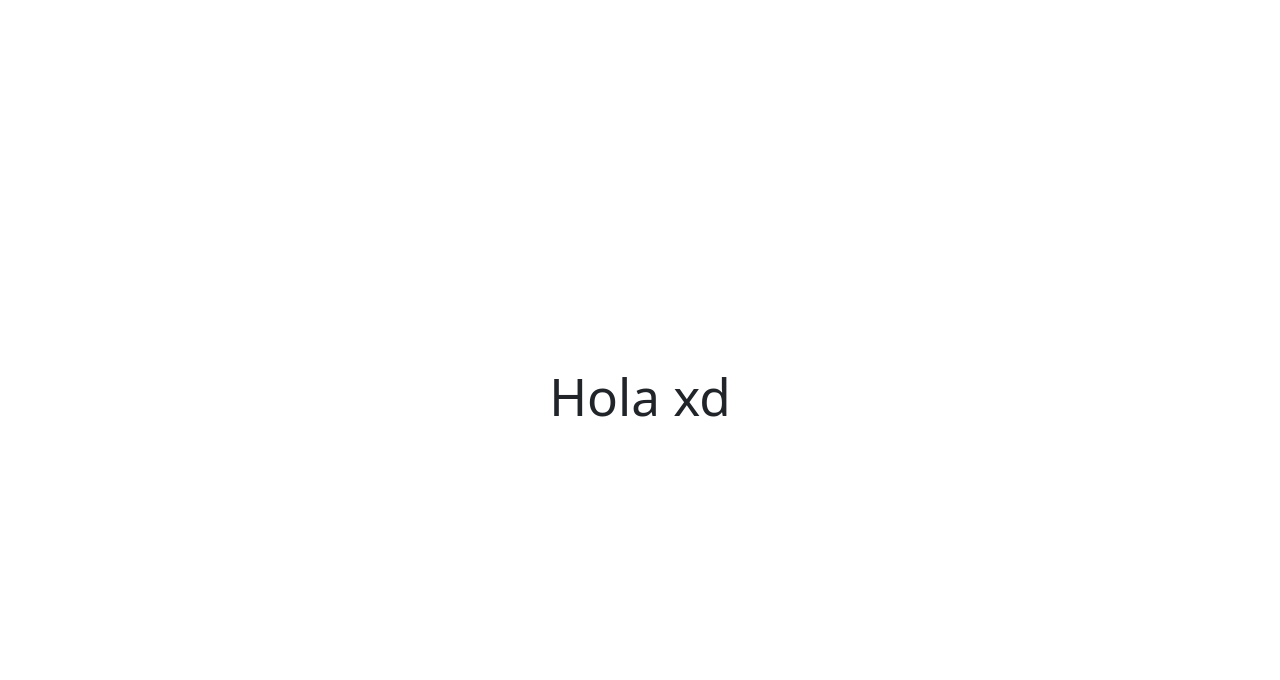
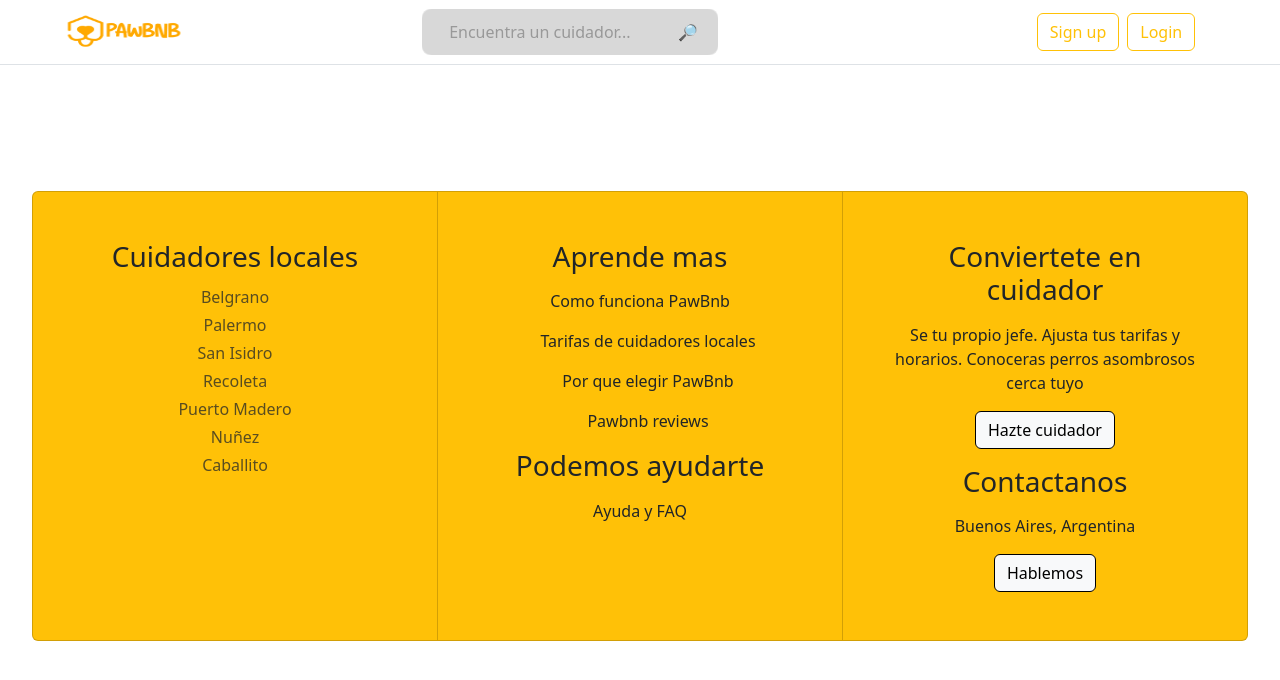
Before and after one commit to SamuelDTRI/FrontEndPawBnB, a React (Vite) app in the folder PawBnB/: page / in a window 1280 px wide. Shown: the top 680 px of the page. Built offline with nearby package versions, Linux system fonts and the light colour scheme.

Commit message:
Terminada la navBar

```diff
--- a/PawBnB/src/App.jsx
+++ b/PawBnB/src/App.jsx
@@ -10,14 +10,18 @@ import {
 import Footer from "./Components/Footer/Footer"
 import "./App.css";
 import "bootstrap/dist/css/bootstrap.min.css"
+import SearchBar from "./Components/SearchBar/SearchBar";
+import NavBar from "./Components/NavBar/NavBar";
 
 function App() {
 
   return (
-    <>
-      <h1>Hola xd</h1>
-       {/* <Footer/> */}
-    </>
+    <div>
+
+      <NavBar/>
+      <Footer/>
+
+    </div>
   );
 }
 
--- a/PawBnB/src/Components/Footer/Footer.jsx
+++ b/PawBnB/src/Components/Footer/Footer.jsx
@@ -2,7 +2,9 @@ import React from "react";
 
 const Footer = () => {
   return(
-   <div className='card-group'>
+
+   <div className='card-group w-100 mt-5'>
+
     <div div className=" card text-center mb-3 bg-warning">
       <div className="card-body">
         <h3 className="card-title mb-3">Cuidadores locales</h3>
--- a/PawBnB/src/Components/NavBar/NavBar.jsx
+++ b/PawBnB/src/Components/NavBar/NavBar.jsx
@@ -1,7 +1,24 @@
 import React from "react";
+import SearchBar from "../SearchBar/SearchBar";
+import { Link } from "react-router-dom";
+import logo from "../imagenes/logo/logo-pawbnb-horizontal.png"
+import style from "./NavBar.module.css"
+const NavBar = () => {
+return (
+  <div className="container-fluid">
+    <nav className="navbar fixed-top border-bottom">
 
-const NavBar = () => {
-  return <div>NavBar</div>;
+        <div className={style.imagen}><img src={logo} alt="PawBnb" /></div>
+        <div className="m-auto"> <SearchBar /></div>
+
+      <div className="col-12 col-md-3 m-1">
+      <button className="btn  me-2 border-warning text-warning">Sign up</button>
+      <button className="btn border-warning text-warning">Login</button>
+      </div>
+
+    </nav>
+ </div>
+ );
 };
 
 export default NavBar;
--- /dev/null
+++ b/PawBnB/src/Components/NavBar/NavBar.module.css
@@ -0,0 +1,9 @@
+.imagen{
+    width: 8em;
+    height: 3em;
+    margin-left: 60px;
+}
+.imagen img{
+    width: 100%;
+    height: 100%;
+}
--- a/PawBnB/src/Components/SearchBar/SearchBar.jsx
+++ b/PawBnB/src/Components/SearchBar/SearchBar.jsx
@@ -1,7 +1,25 @@
-import React from "react";
+import React, { useState } from "react";
+import style from "./SearchBar.module.css"
 
 const SearchBar = () => {
-  return <div>SearchBar</div>;
+const [cuidador, setCuidador] = useState("")
+
+  const handleChange=(event)=>{
+    setCuidador(event.target.value)
+  }
+
+  const handleSubmit=(event)=>{
+   console.log(cuidador)
+   //ACA IRA LA LOGICA, NECESITO TENER ALGUNAS RUTAS DEL BACK
+  }
+  return (
+      <div className={style.contenedor}>
+        <div className={style.searchbar}>
+       <input type="text" placeholder="Encuentra un cuidador..." onChange={handleChange}/>
+      <button onClick={handleSubmit}>🔎</button>
+      </div>
+      </div>
+  )
 };
 
 export default SearchBar;
--- /dev/null
+++ b/PawBnB/src/Components/SearchBar/SearchBar.module.css
@@ -0,0 +1,39 @@
+
+.searchbar{
+    display: flex;
+    background-color:  rgba(204, 204, 204, 0.5);
+    border-radius: 10px;
+    ::placeholder{
+        color: #999999
+    }
+}
+
+
+.searchbar input{
+    background-color: rgba(204, 204, 204, 0.5);
+    text-align: center;
+    border: none;
+    border-top-left-radius: 8px;
+    border-bottom-left-radius: 8px;
+}
+
+.searchbar input:focus{
+   outline: none;
+   border: 1px solid #ffc107;
+}
+
+.searchbar button{
+    background-color:  rgba(204, 204, 204, 0.5);
+    border-radius: none;
+    border-top-right-radius: 8px;
+    border-bottom-right-radius: 8px;
+    border-top-left-radius: 0px;
+    border-bottom-left-radius: 0px;
+    outline: none;
+
+}
+
+.searchbar button:hover{
+
+    border: 1px solid #ffc107;
+}
```
Also changed, not shown: PawBnB/src/Components/imagenes/logo/logo-pawbnb-horizontal.png (added).
